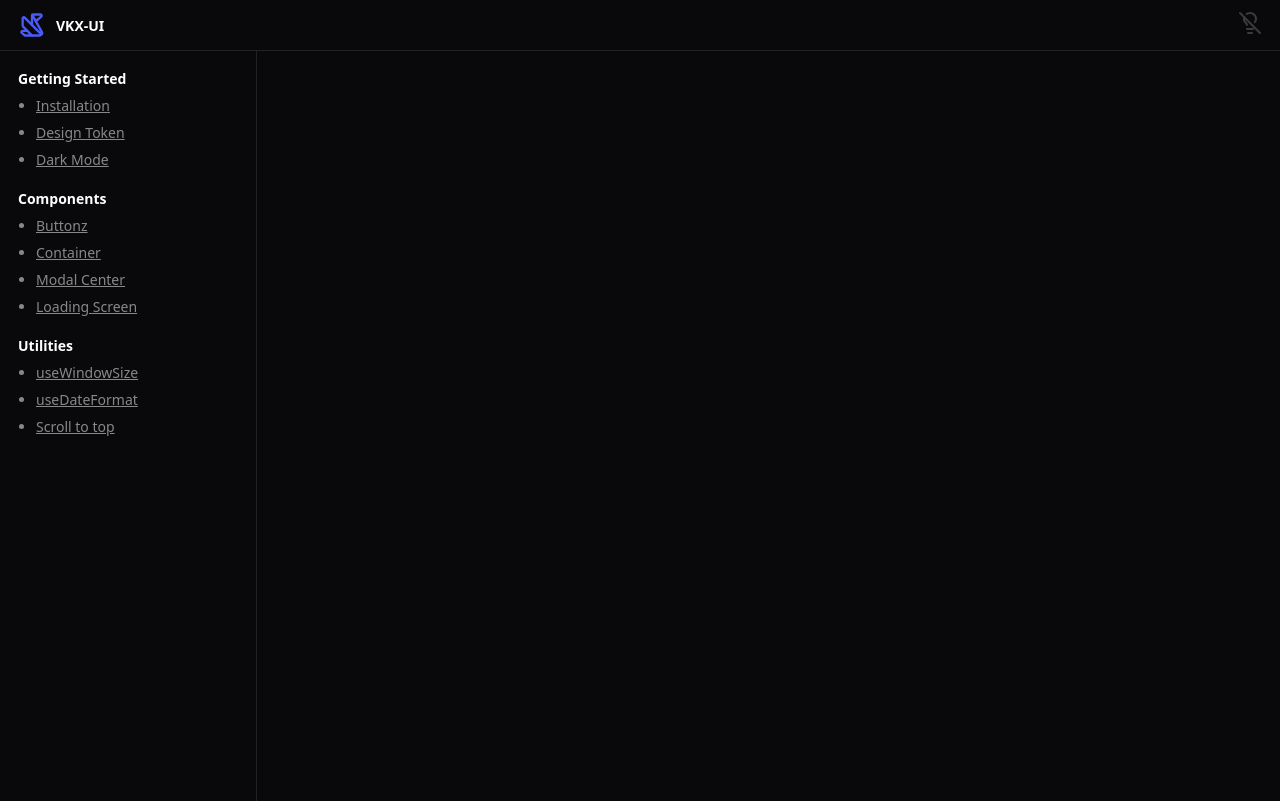
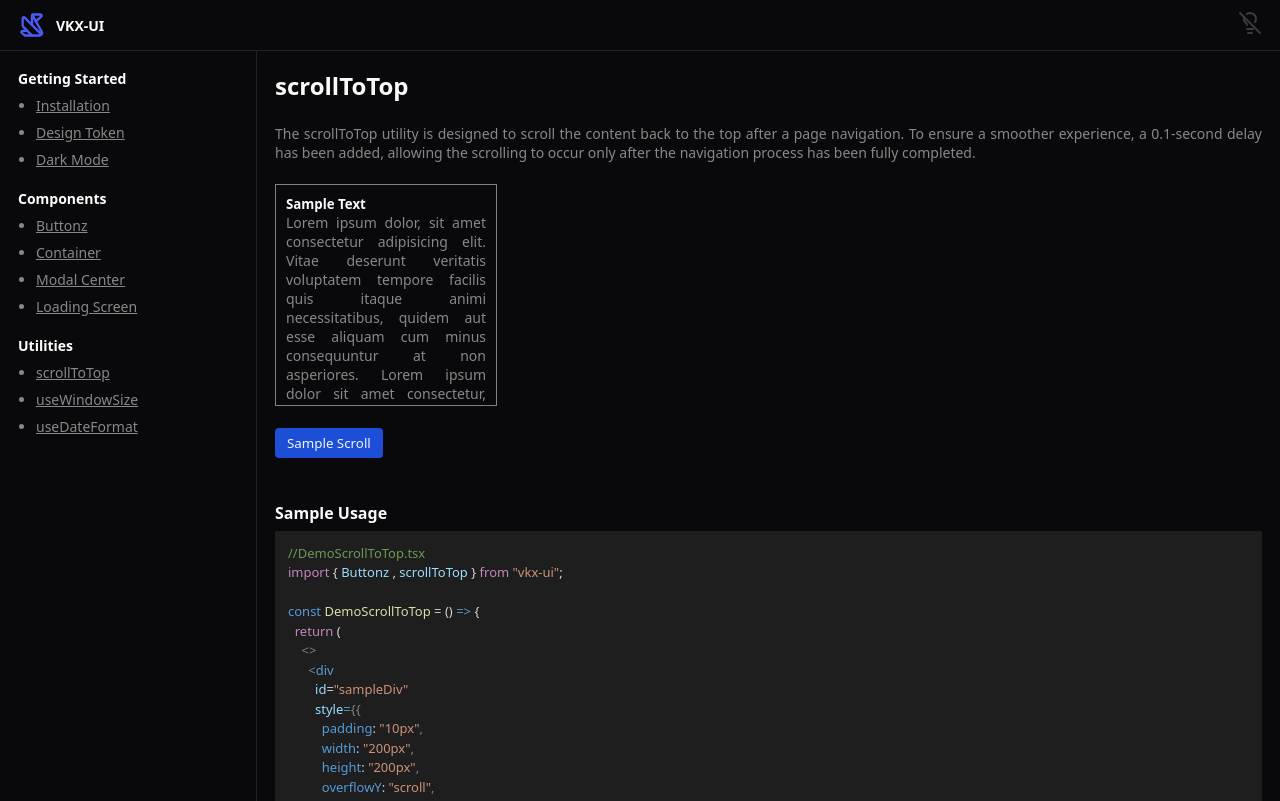
Before and after one commit to vincentkua/vkx-ui, a React (Vite) app: page /scrollToTop in a window 1280 px wide. Built offline with nearby package versions, Linux system fonts and the light colour scheme.

Commit message:
feat: added npm notes for scrollToTop util

```diff
--- a/src/Providers.tsx
+++ b/src/Providers.tsx
@@ -15,6 +15,7 @@ import ModalPage from "./pages/02Components/02ModalPage/ModalPage";
 import ButtonzPage from "./pages/02Components/03ButtonzPage/ButtonzPage";
 import LoadingScreenPage from "./pages/02Components/04LoadingScreen/LoadingScreenPage";
 import Container from "./components/Container";
+import ScrollToTopPage from "./pages/03utilities/01ScrollToTop/ScrollToTopPage";
 
 const GlobalStyles = createGlobalStyle`
     body{
@@ -53,6 +54,7 @@ const Providers = () => {
                   <Route path="/modal" element={<ModalPage />} />
                   <Route path="/buttonz" element={<ButtonzPage />} />
                   <Route path="/loadingscreen" element={<LoadingScreenPage />} />
+                  <Route path="/scrollToTop" element={<ScrollToTopPage />} />
                 </Routes>
               </Container>
             </RightContentArea>
--- a/src/components/MenuSide.tsx
+++ b/src/components/MenuSide.tsx
@@ -36,9 +36,9 @@ const MenuSide = () => {
 
         <SideMenuSubHeader>Utilities</SideMenuSubHeader>
         <SideMenuList>
+          <li onClick={() => navigate("/scrollToTop")}>scrollToTop</li>
           <li>useWindowSize</li>
           <li>useDateFormat</li>
-          <li>Scroll to top</li>
         </SideMenuList>
       </SideMenuFlexBox>
     </>
--- a/src/pages/02Components/02ModalPage/ModalPage.tsx
+++ b/src/pages/02Components/02ModalPage/ModalPage.tsx
@@ -4,7 +4,7 @@ import { vscDarkPlus } from "react-syntax-highlighter/dist/esm/styles/prism";
 
 const sampleusagecode = `//DemoModal.tsx
 import { useState } from "react";
-import ModalCenter from "vkx-ui";
+import { ModalCenter } from "vkx-ui";
 import { useTheme } from "styled-components";
 
 const DemoModal = () => {
--- a/src/pages/02Components/03ButtonzPage/ButtonzPage.tsx
+++ b/src/pages/02Components/03ButtonzPage/ButtonzPage.tsx
@@ -3,7 +3,7 @@ import { Prism as CodeSnippet } from "react-syntax-highlighter";
 import { vscDarkPlus } from "react-syntax-highlighter/dist/esm/styles/prism";
 
 const sampleusagecode = `//DemoButtonz.tsx
-import Buttonz from "vkx-ui";
+import { Buttonz } from "vkx-ui";
 
 const DemoButtonz = () => {
     return (
--- a/src/pages/02Components/04LoadingScreen/LoadingScreenPage.tsx
+++ b/src/pages/02Components/04LoadingScreen/LoadingScreenPage.tsx
@@ -4,8 +4,7 @@ import { vscDarkPlus } from "react-syntax-highlighter/dist/esm/styles/prism";
 
 const sampleusagecode = `//DemoLoadingScreen.tsx
 import { useEffect, useState } from "react";
-import Buttonz from "../../../components/Buttonz";
-import LoadingScreen from "../../../components/LoadingScreen";
+import { Buttonz , LoadingScreen } from "vkx-ui";
 
 const DemoLoadingScreen = () => {
   const [showLoading, setShowLoading] = useState(false);
@@ -78,7 +77,7 @@ const LoadingScreen = () => {
 };
 
 export default LoadingScreen;
-`
+`;
 
 const LoadingScreenPage = () => {
   return (
--- /dev/null
+++ b/src/pages/03utilities/01ScrollToTop/DemoScrollToTop.tsx
@@ -0,0 +1,34 @@
+import Buttonz from "../../../components/Buttonz";
+import { scrollToTop } from "../../../utils/scrollToTop";
+
+const DemoScrollToTop = () => {
+  return (
+    <>
+      <div
+        id="sampleDiv"
+        style={{
+          padding: "10px",
+          width: "200px",
+          height: "200px",
+          overflowY: "scroll",
+          border: "1px solid gray",
+        }}
+      >
+        <h5>Sample Text</h5>
+        <p>
+          Lorem ipsum dolor, sit amet consectetur adipisicing elit. Vitae
+          deserunt veritatis voluptatem tempore facilis quis itaque animi
+          necessitatibus, quidem aut esse aliquam cum minus consequuntur at non
+          asperiores. Lorem ipsum dolor sit amet consectetur, adipisicing elit.
+          Minima soluta ipsum consequatur, amet doloremque, quis id dolore,
+          quaerat dicta delectus nemo nobis sit ipsa numquam totam quia
+          accusantium. Quasi, sequi.
+        </p>
+      </div>
+      <br />
+      <Buttonz onClick={() => scrollToTop("sampleDiv")}>Sample Scroll</Buttonz>
+    </>
+  );
+};
+
+export default DemoScrollToTop;
--- /dev/null
+++ b/src/pages/03utilities/01ScrollToTop/ScrollToTopPage.tsx
@@ -0,0 +1,92 @@
+import DemoScrollToTop from "./DemoScrollToTop";
+import { Prism as CodeSnippet } from "react-syntax-highlighter";
+import { vscDarkPlus } from "react-syntax-highlighter/dist/esm/styles/prism";
+
+const sampleusagecode =`//DemoScrollToTop.tsx
+import { Buttonz , scrollToTop } from "vkx-ui";
+
+const DemoScrollToTop = () => {
+  return (
+    <>
+      <div
+        id="sampleDiv"
+        style={{
+          padding: "10px",
+          width: "200px",
+          height: "200px",
+          overflowY: "scroll",
+          border: "1px solid gray",
+        }}
+      >
+        <h5>Sample Text</h5>
+        <p>
+          Lorem ipsum dolor, sit amet consectetur adipisicing elit. Vitae
+          deserunt veritatis voluptatem tempore facilis quis itaque animi
+          necessitatibus, quidem aut esse aliquam cum minus consequuntur at non
+          asperiores. Lorem ipsum dolor sit amet consectetur, adipisicing elit.
+          Minima soluta ipsum consequatur, amet doloremque, quis id dolore,
+          quaerat dicta delectus nemo nobis sit ipsa numquam totam quia
+          accusantium. Quasi, sequi.
+        </p>
+      </div>
+      <br />
+      <Buttonz onClick={() => scrollToTop("sampleDiv")}>Sample Scroll</Buttonz>
+    </>
+  );
+};
+
+export default DemoScrollToTop;
+`
+
+const sourcecode = `//scrollToTop.tsx
+export const scrollToTop = (elementId: string) => {
+  setTimeout(() => {
+    const selectedContentDiv = document.getElementById(elementId);
+    if (selectedContentDiv) {
+      selectedContentDiv.scrollTo({
+        top: 0,
+        behavior: "smooth",
+      });
+    }
+  }, 100); // 0.1-second delay
+};
+
+`
+
+const ScrollToTopPage = () => {
+  return (
+    <>
+      <h2>scrollToTop</h2>
+      <br />
+      <p>
+        The scrollToTop utility is designed to scroll the content back to the
+        top after a page navigation. To ensure a smoother experience, a
+        0.1-second delay has been added, allowing the scrolling to occur only
+        after the navigation process has been fully completed.
+      </p>
+      <br />
+      <DemoScrollToTop />
+
+      <br />
+      <br />
+      <br />
+
+      <h4>Sample Usage </h4>
+      <CodeSnippet language="tsx" style={vscDarkPlus}>
+        {sampleusagecode}
+      </CodeSnippet>
+
+      <br />
+      <br />
+
+      <h4>Source Code </h4>
+      <CodeSnippet language="tsx" style={vscDarkPlus}>
+        {sourcecode}
+      </CodeSnippet>
+
+
+    </>
+  );
+};
+
+export default ScrollToTopPage;
--- a/src/utils/scrollToTop.tsx
+++ b/src/utils/scrollToTop.tsx
@@ -4,8 +4,8 @@ export const scrollToTop = (elementId: string) => {
     if (selectedContentDiv) {
       selectedContentDiv.scrollTo({
         top: 0,
-          behavior: "smooth", // Enable smooth scrolling
+        behavior: "smooth",
       });
     }
-    }, 100); // 0.1-second delay , to ensure it only scroll after page navigation
+  }, 100); // 0.1-second delay
 };
```
Lines whose indentation alone changed are shown as unchanged.
